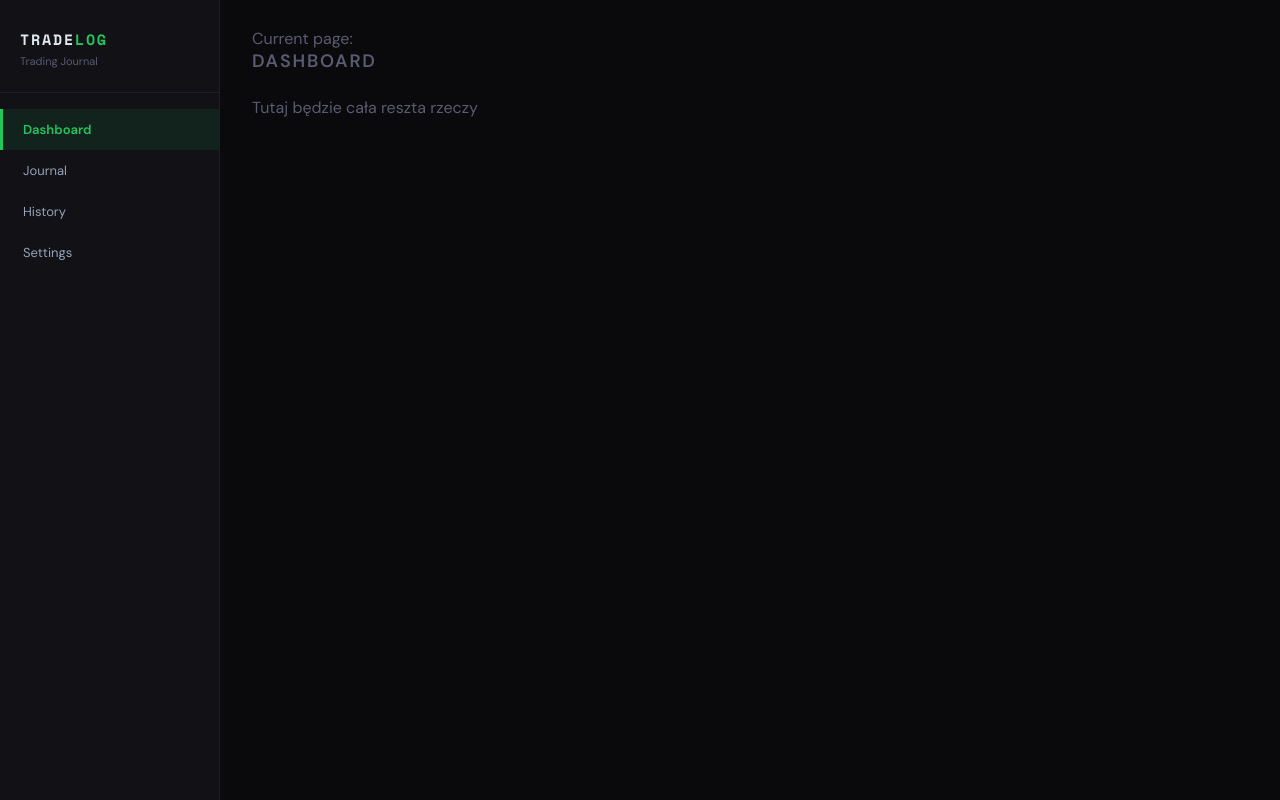
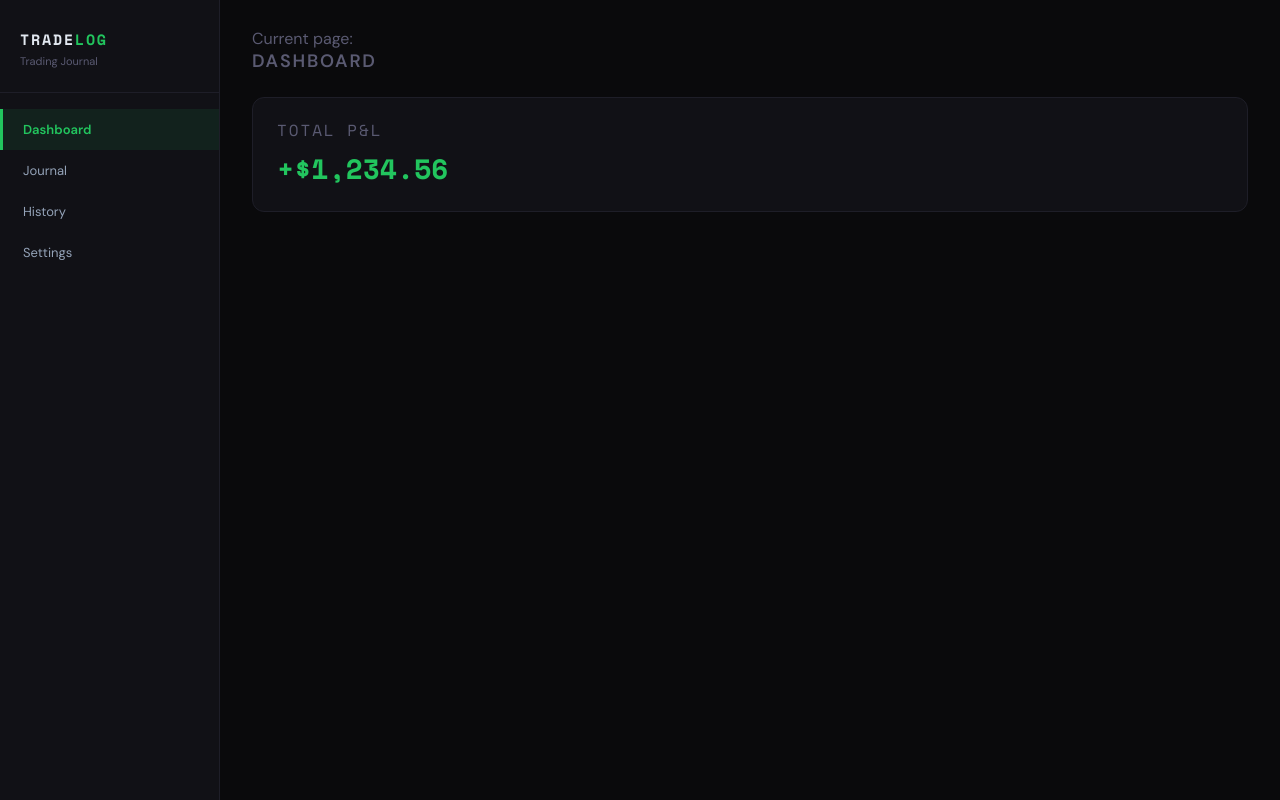
Before and after one commit to Le1eju/tradelog, a React (Vite) app: page / in a window 1280 px wide. Built offline with nearby package versions, Linux system fonts and the light colour scheme.

Commit message:
Style definitions and little testing

```diff
--- a/src/App.jsx
+++ b/src/App.jsx
@@ -3,6 +3,7 @@ import Dashboard from "./Dashboard";
 import Journal from "./Journal";
 import History from "./History";
 import Settings from "./Settings";
+import { C } from './constants.js'
 
 const fontLink = document.createElement("link");
 fontLink.rel = "stylesheet";
@@ -39,21 +40,6 @@ globalStyle.textContent = `
   .fade-in {animation: fadeIn 0.3s ease forwards; }
 `;
 document.head.appendChild(globalStyle);
-
-const C = {
-  bg: "#0a0a0c",
-  surface: "#111116",
-  surface2: "#18181f",
-  border: "#1e1e28",
-  border2: "#262630",
-  green: "#22c55e",
-  red: "#ef4444",
-  accent: "#6ee7b7",
-  muted: "#5a5a72",
-  text: "#e2e8f0",
-  textDim: "#94a3b8",
-  mono: "'Space Mono', monospace",
-};
 
 const NAV_ITEMS = [
   { id: "dashboard", label: "Dashboard" },
--- a/src/Dashboard.jsx
+++ b/src/Dashboard.jsx
@@ -1,10 +1,12 @@
+import { StatCard } from "./components";
+
 export default function Dashboard() {
   return (
     <div className="fade-in">
       <h1 style={{ fontSize: 18, letterSpacing: "0.1em", marginBottom: 24 }}>
         DASHBOARD
       </h1>
-      <p>Tutaj będzie cała reszta rzeczy</p>
+      <StatCard label="Total P&L" value="+$1,234.56" positive={true} />
     </div>
   );
 }
--- a/src/History.jsx
+++ b/src/History.jsx
@@ -1,8 +1,10 @@
 export default function History() {
   return (
     <div className="fade-in">
-      <h1 style={{fontSize: 18, letterSpacing: '0.1em', marginBottom: 24,}}>TRADE HISTORY</h1>
+      <h1 style={{ fontSize: 18, letterSpacing: "0.1em", marginBottom: 24 }}>
+        TRADE HISTORY
+      </h1>
       <p>Tu bedzie tabela z historią tradów</p>
     </div>
-  )
+  );
 }
--- a/src/Journal.jsx
+++ b/src/Journal.jsx
@@ -1,8 +1,10 @@
 export default function Journal() {
   return (
     <div className="fade-in">
-      <h1 style={{fontSize: 18, letterSpacing: '0.1em', marginBottom: 24,}}>TRADING JOURNAL</h1>
+      <h1 style={{ fontSize: 18, letterSpacing: "0.1em", marginBottom: 24 }}>
+        TRADING JOURNAL
+      </h1>
       <p>Tutaj będzie cały kalendarz z wejściami</p>
     </div>
-  )
+  );
 }
--- /dev/null
+++ b/src/components.jsx
@@ -0,0 +1,75 @@
+import { C } from './constants.js'
+
+export function Card({ children, style = {} }) {
+  return (
+    <div
+      style={{
+        background: C.surface,
+        border: `1px solid ${C.border}`,
+        borderRadius: 12,
+        padding: "20px 24px",
+        ...style,
+      }}
+    >
+      {children}
+    </div>
+  );
+}
+
+export function Label({ children, style = {} }) {
+  return (
+    <div
+      style={{
+        fontSize: 16,
+        fontFamily: C.mono,
+        letterSpacing: "0.12em",
+        color: C.muted,
+        textTransform: "uppercase",
+        marginBottom: 6,
+        ...style,
+      }}
+    >
+      {children}
+    </div>
+  );
+}
+
+export function StatCard({ label, value, sub, positive }) {
+  return (
+    <Card style={{ flex: 1, minWidth: 140 }}>
+      <Label>{label}</Label>
+      <div
+        style={{
+          fontSize: 28,
+          fontFamily: C.mono,
+          fontWeight: 700,
+          color: positive === undefined ? C.text : positive ? C.green : C.red,
+          marginBottom: 2,
+        }}
+      >
+        {value}
+      </div>
+      {sub && <div style={{ fontSize: 12, color: C.muted }}>{sub}</div>}
+    </Card>
+  );
+}
+
+export function Badge({ children, color }) {
+  return (
+    <span
+      style={{
+        display: "inline-block",
+        padding: "2px 10px",
+        borderRadius: 20,
+        fontSize: 11,
+        fontWeight: 600,
+        fontFamily: C.mono,
+        background: color === "green" ? "#14532d33" : "#450a0a33",
+        color: color === "green" ? C.green : C.red,
+        border: `1px solid ${color === "green" ? "#14532d" : "#450a0a"}`,
+      }}
+    >
+      {children}
+    </span>
+  );
+}
--- /dev/null
+++ b/src/constants.js
@@ -0,0 +1,14 @@
+export const C = {
+  bg: '#0a0a0c',
+  surface: '#111116',
+  surface2: '#18181f',
+  border: '#1e1e28',
+  border2: '#262630',
+  green: '#22c55e',
+  red: '#ef4444',
+  accent: '#6ee7b7',
+  muted: '#5a5a72',
+  text: '#e2e8f0',
+  textDim: '#94a3b8',
+  mono: "'Space Mono', monospace",
+}
```
